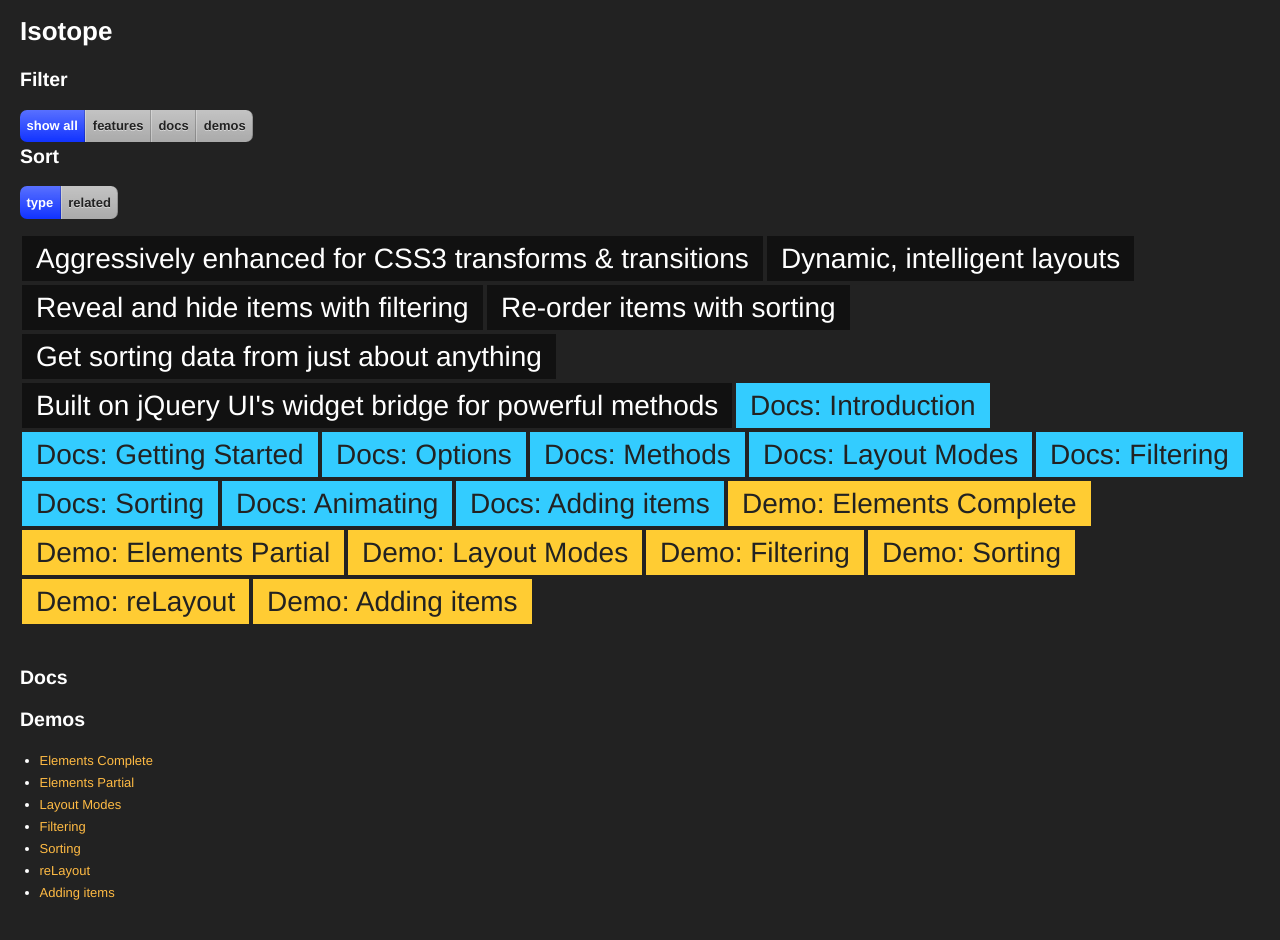
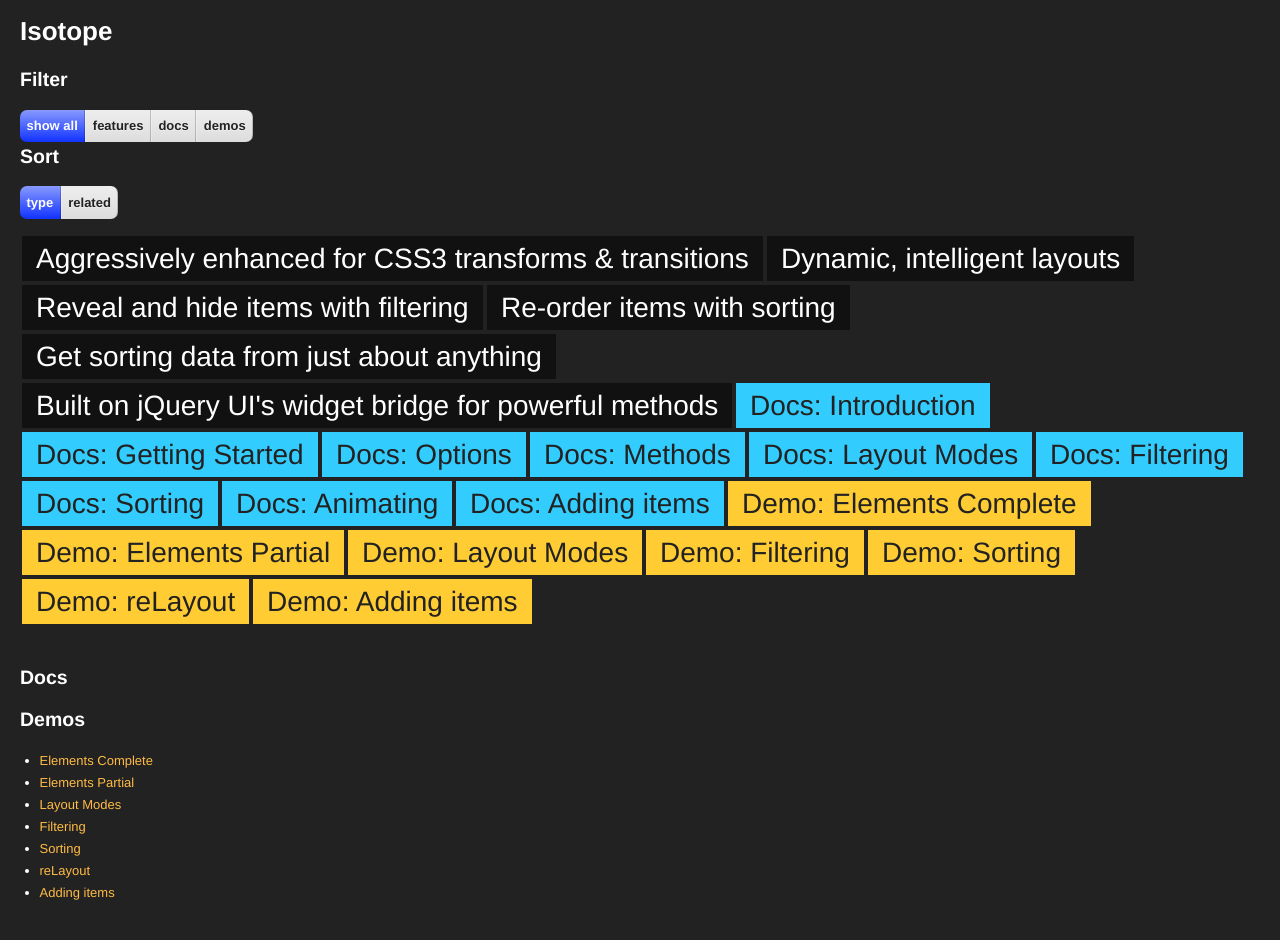
Before and after one commit to metafizzy/isotope, a Jekyll site: the page built from index.html, in a window 1280 px wide. Built offline with Jekyll 4.4.1, drawn with Linux system fonts in a browser that asks for light colours.

Commit message:
docs : lighten option buttons

```diff
--- a/css/style.css
+++ b/css/style.css
@@ -260,16 +260,16 @@
 #options li a {
   display: inline-block;
   padding: 0.4em 0.5em;
-  background-color: #AAA;
+  background-color: #DDD;
   color: #222;
   font-weight: bold;
   text-shadow: 0 1px hsla( 0, 0%, 100%, 0.5 );
   background-image: -moz-linear-gradient(-90deg,
-    hsla( 0, 0%, 100%, 0.3 ) ,
+    hsla( 0, 0%, 100%, 0.5 ) ,
     hsla( 0, 0%, 100%, 0.0 )
   );
   background-image: -webkit-gradient(linear, 0 top, 0 bottom,
-    from( hsla( 0, 0%, 100%, 0.3 ) ),
+    from( hsla( 0, 0%, 100%, 0.5 ) ),
     to(   hsla( 0, 0%, 100%, 0.0 ) )
   );
     margin-bottom: 0.2em;
```
